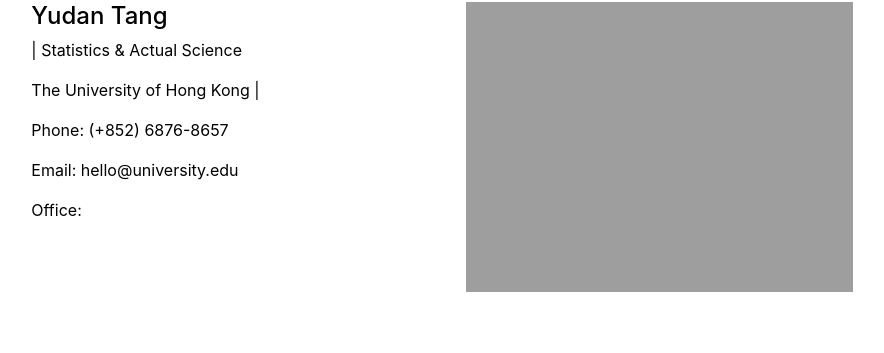
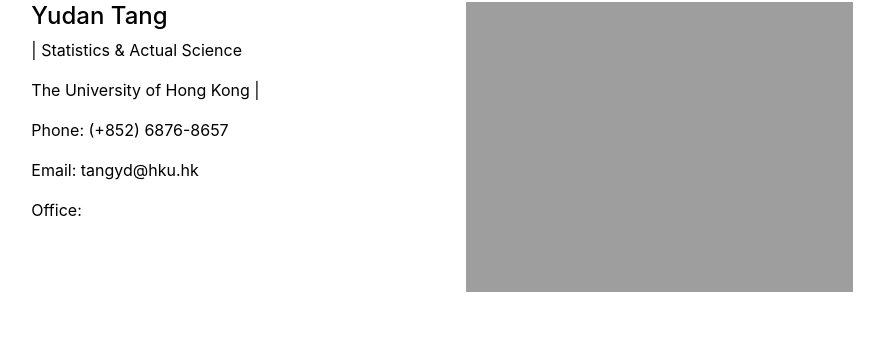
Before and after one commit to tangyd/tangyd.github.io, a Jekyll site: the page built from contact.md, in a window 1280 px wide. Shown: the part 270-623 px from the top of the page, without its empty margins (198-1082 px from the left). Built offline with Jekyll 4.4.1, drawn with Linux system fonts in a browser that asks for light colours.

Commit message:
Update settings.yml

```diff
--- a/_data/settings.yml
+++ b/_data/settings.yml
@@ -22,4 +22,4 @@ social:
 - {icon: 'linkedin', link: 'https://linkedin.com/in/lenpaul'}
 
 contacts:
-- {name: 'Yudan Tang', department: 'Statistics & Actual Science', institution: 'The University of Hong Kong', phone: '(+852) 6876-8657', email: 'hello@university.edu', image: 'assets/img/contact.jpg'}
+- {name: 'Yudan Tang', department: 'Statistics & Actual Science', institution: 'The University of Hong Kong', phone: '(+852) 6876-8657', email: 'tangyd@hku.hk', image: 'assets/img/contact.jpg'}
```
